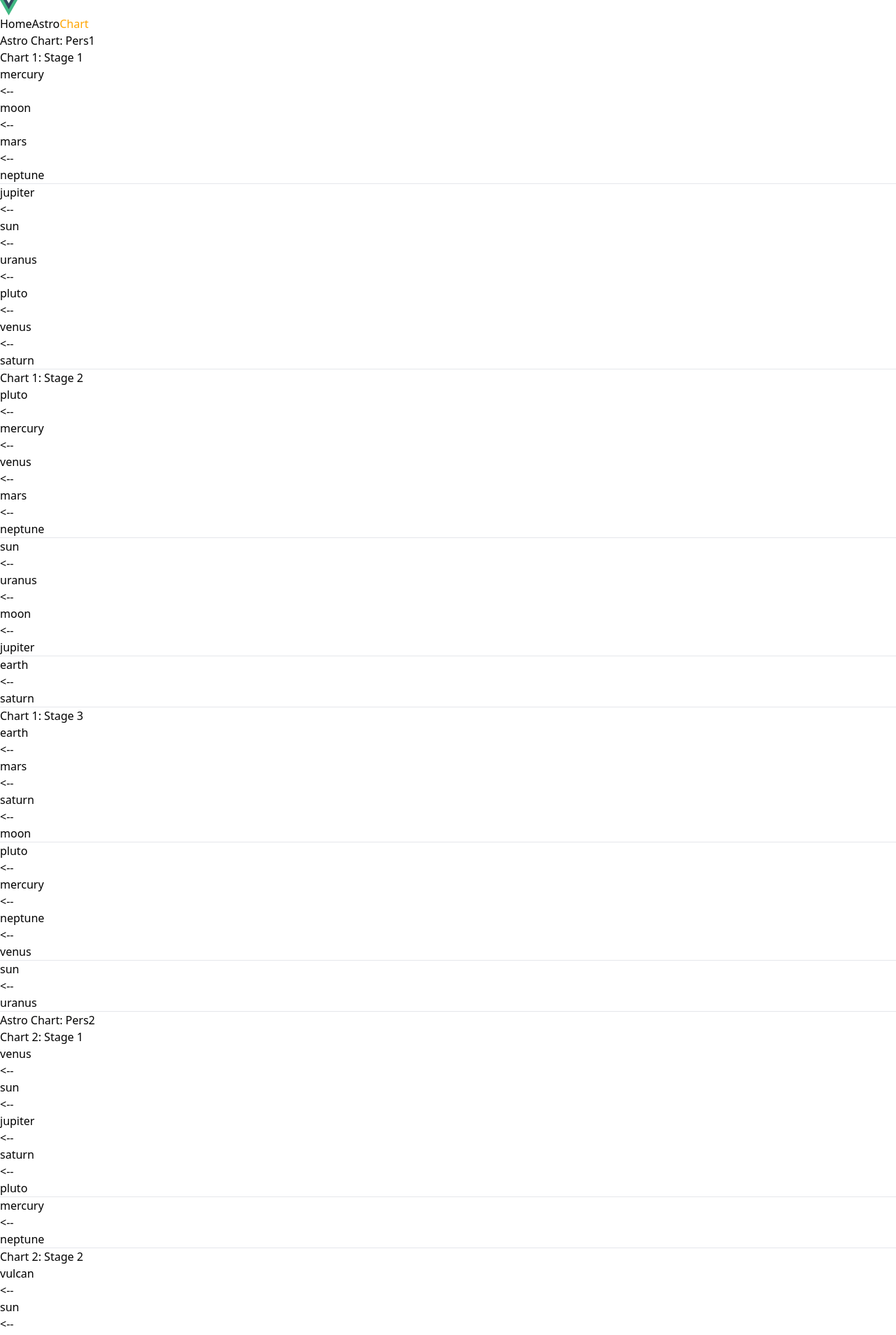
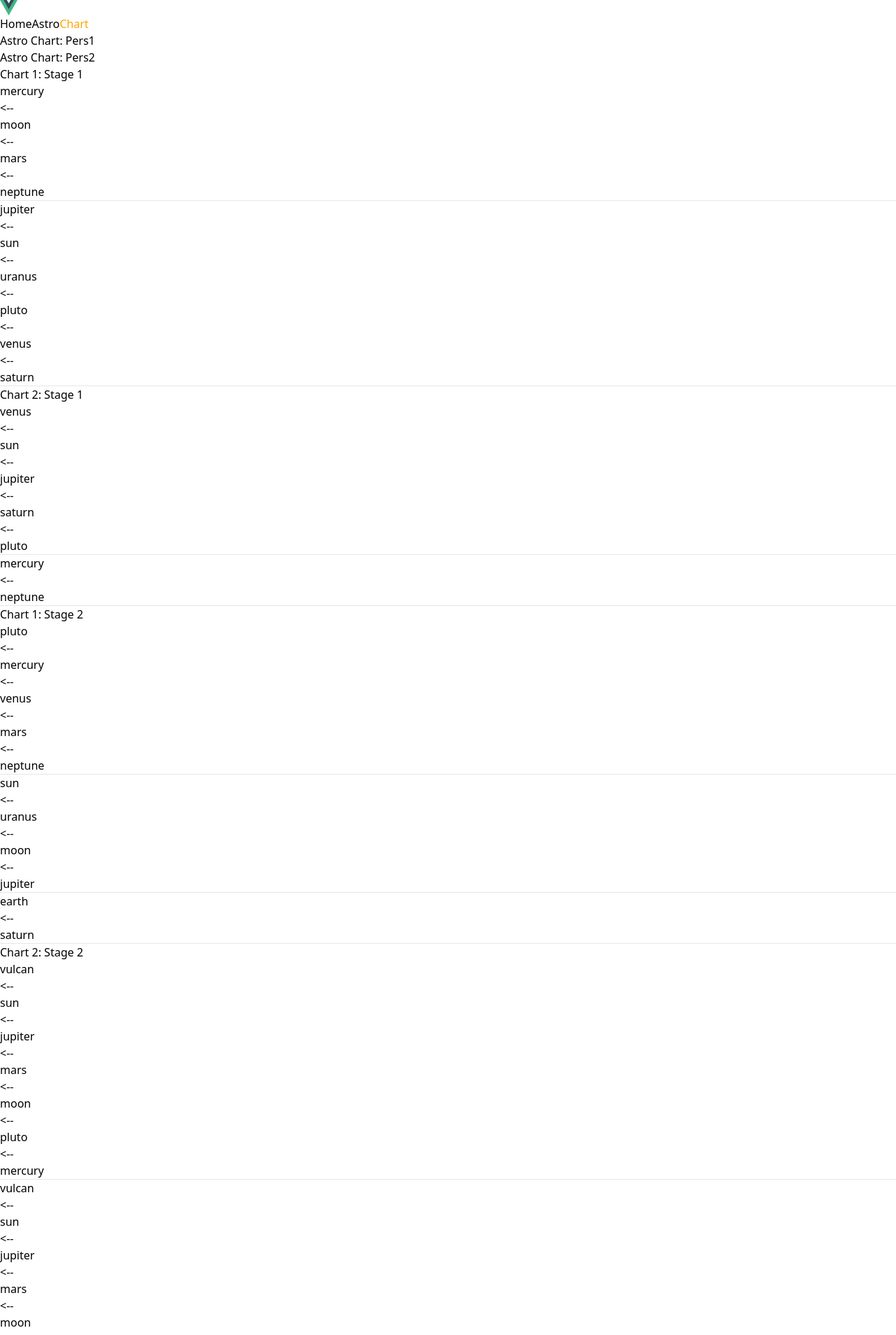
Before and after one commit to alexnas/vue-astro, a Vue app: page /chart in a window 1280 px wide. Shown: the top 1908 px of the page at 70% size. Built offline with nearby package versions, Linux system fonts and the light colour scheme.

Commit message:
Styling - align and beautify appearance of two charts design

```diff
--- a/src/components/ChartCard.vue
+++ b/src/components/ChartCard.vue
@@ -18,13 +18,14 @@ defineProps({
   }
 })
 </script>
+// class="overflow-x-auto"
 
 <template>
   <div
-    class="p-4 w-fit min-w-1/2 max-w-fit mx-auto bg-white rounded-xl shadow-lg flex items-center space-x-4"
+    class="flex flex-col p-4 my-6 mx-1 min-w-1/2 max-w-fit bg-white rounded-xl shadow-lg border-t-2 flex items-center space-x-2"
   >
-    <div>
-      <div class="mb-4 w-full text-xl font-medium text-black">{{ title }}</div>
+    <div class="mb-4 w-full text-xl font-medium text-black">{{ title }}</div>
+    <div class="overflow-x-auto w-full">
       <div
         class="p-3 mb-6 text-slate-500 rounded-xl border-t-2 border-l-8 border-l-teal-200"
         v-for="(planetGroup, idx) in baseLevel"
--- a/src/views/ChartView.vue
+++ b/src/views/ChartView.vue
@@ -13,44 +13,52 @@ onMounted(() => {
 </script>
 
 <template>
-  <main class="grid grid-cols-2 mx-auto max-w-screen-xl">
-    <div>
-      <h1 class="text-3xl font-bold underline text-teal-400 text-center my-4">
-        Astro Chart: Pers1
-      </h1>
-      <div class="px-4">
+  <main class="px-3 mx-auto max-w-screen-xl">
+    <div class="my-6 grid grid-cols-2 text-3xl font-bold underline text-teal-400 text-center">
+      <h1 class="">Astro Chart: Pers1</h1>
+      <h1 class="">Astro Chart: Pers2</h1>
+    </div>
+    <div class="grid grid-cols-2 grid-flow-row gap-6 border-b-4">
+      <div>
         <ChartCard
           title="Chart 1: Stage 1"
           :data="currentDoubleAstroData[0].convertedResAllGrades[0]"
           :baseLevel="currentDoubleAstroData[0].baseLevelAllGrades[0]"
         />
+      </div>
+      <div>
+        <ChartCard
+          title="Chart 2: Stage 1"
+          :data="currentDoubleAstroData[1].convertedResAllGrades[0]"
+          :baseLevel="currentDoubleAstroData[1].baseLevelAllGrades[0]"
+        />
+      </div>
+    </div>
+    <div class="grid grid-cols-2 grid-flow-row gap-6 border-b-4">
+      <div>
         <ChartCard
           title="Chart 1: Stage 2"
           :data="currentDoubleAstroData[0].convertedResAllGrades[1]"
           :baseLevel="currentDoubleAstroData[0].baseLevelAllGrades[1]"
         />
+      </div>
+      <div>
+        <ChartCard
+          title="Chart 2: Stage 2"
+          :data="currentDoubleAstroData[1].convertedResAllGrades[1]"
+          :baseLevel="currentDoubleAstroData[1].baseLevelAllGrades[1]"
+        />
+      </div>
+    </div>
+    <div class="grid grid-cols-2 grid-flow-row gap-6">
+      <div>
         <ChartCard
           title="Chart 1: Stage 3"
           :data="currentDoubleAstroData[0].convertedResAllGrades[2]"
           :baseLevel="currentDoubleAstroData[0].baseLevelAllGrades[2]"
         />
       </div>
-    </div>
-    <div>
-      <h1 class="text-3xl font-bold underline text-teal-400 text-center my-4">
-        Astro Chart: Pers2
-      </h1>
-      <div class="px-4">
-        <ChartCard
-          title="Chart 2: Stage 1"
-          :data="currentDoubleAstroData[1].convertedResAllGrades[0]"
-          :baseLevel="currentDoubleAstroData[1].baseLevelAllGrades[0]"
-        />
-        <ChartCard
-          title="Chart 2: Stage 2"
-          :data="currentDoubleAstroData[1].convertedResAllGrades[1]"
-          :baseLevel="currentDoubleAstroData[1].baseLevelAllGrades[1]"
-        />
+      <div>
         <ChartCard
           title="Chart 2: Stage 3"
           :data="currentDoubleAstroData[1].convertedResAllGrades[2]"
```
